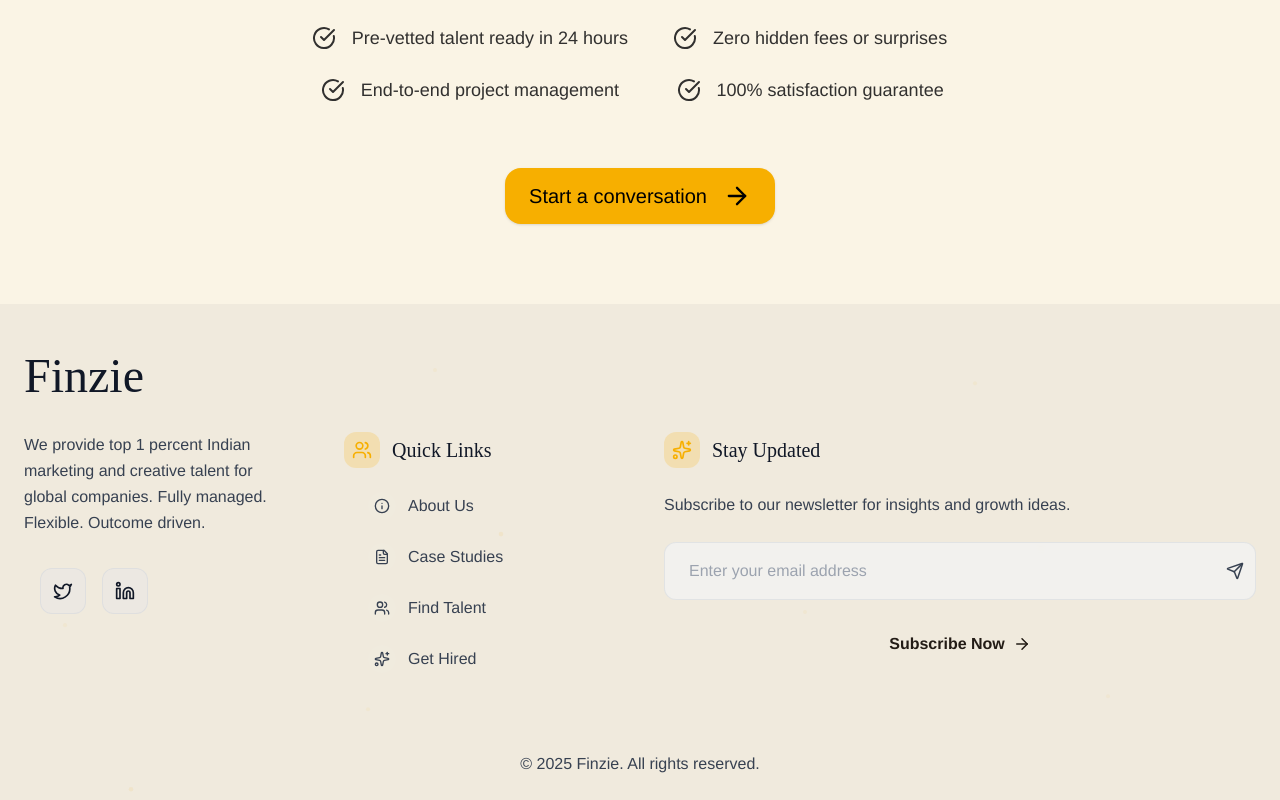
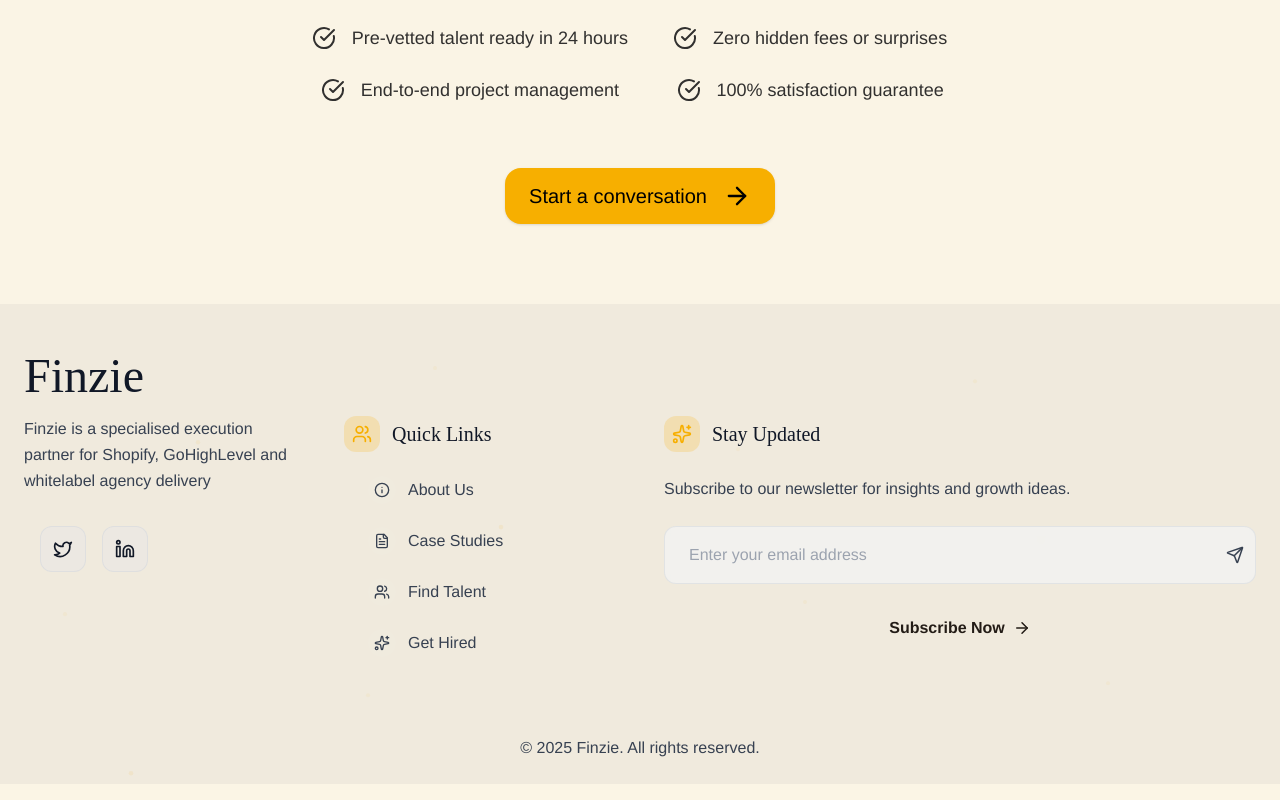
Before and after one commit to aryantrivedi28/aitm-isolated, a Next.js app: page / in a window 1280 px wide. Shown: the part 6682-7482 px from the top of the page. Built offline with nearby package versions, Linux system fonts and the light colour scheme.

Commit message:
Home page copies changes

```diff
--- a/src/components/Footer.tsx
+++ b/src/components/Footer.tsx
@@ -121,7 +121,7 @@ export default function Footer() {
 
       {/* Top Section */}
       <div className="relative z-10 max-w-7xl mx-auto px-6 py-12">
-        <div className="flex justify-between items-start md:items-center mb-8">
+        <div className="flex justify-between items-start md:items-center mb-4">
           <h2 className={`text-2xl lg:text-5xl font-medium ${colors.text}`}>Finzie</h2>
           {/* <button
             onClick={toggleTheme}
@@ -141,7 +141,7 @@ export default function Footer() {
           {/* Logo + description */}
           <motion.div custom={0} variants={fadeUp} className="md:col-span-1">
             <p className={`${colors.secondaryText} text-base leading-relaxed mb-6`}>
-               We provide top 1 percent Indian marketing and creative talent for global companies. Fully managed. Flexible. Outcome driven.
+               Finzie is a specialised execution partner for Shopify, GoHighLevel and whitelabel agency delivery
             </p>
             {/* Social Links */}
             <div className="flex gap-4 mt-8 ml-4">
```
